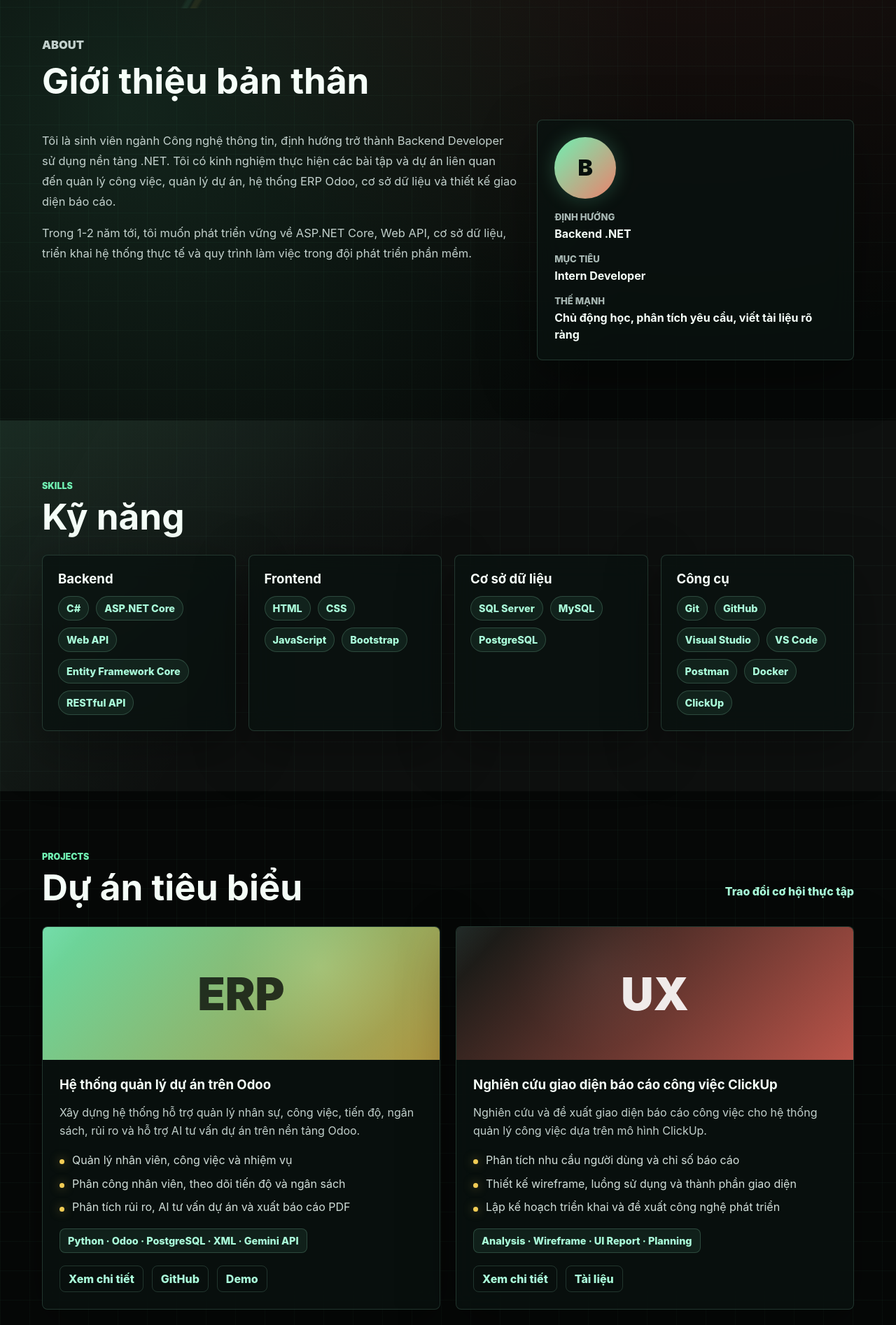
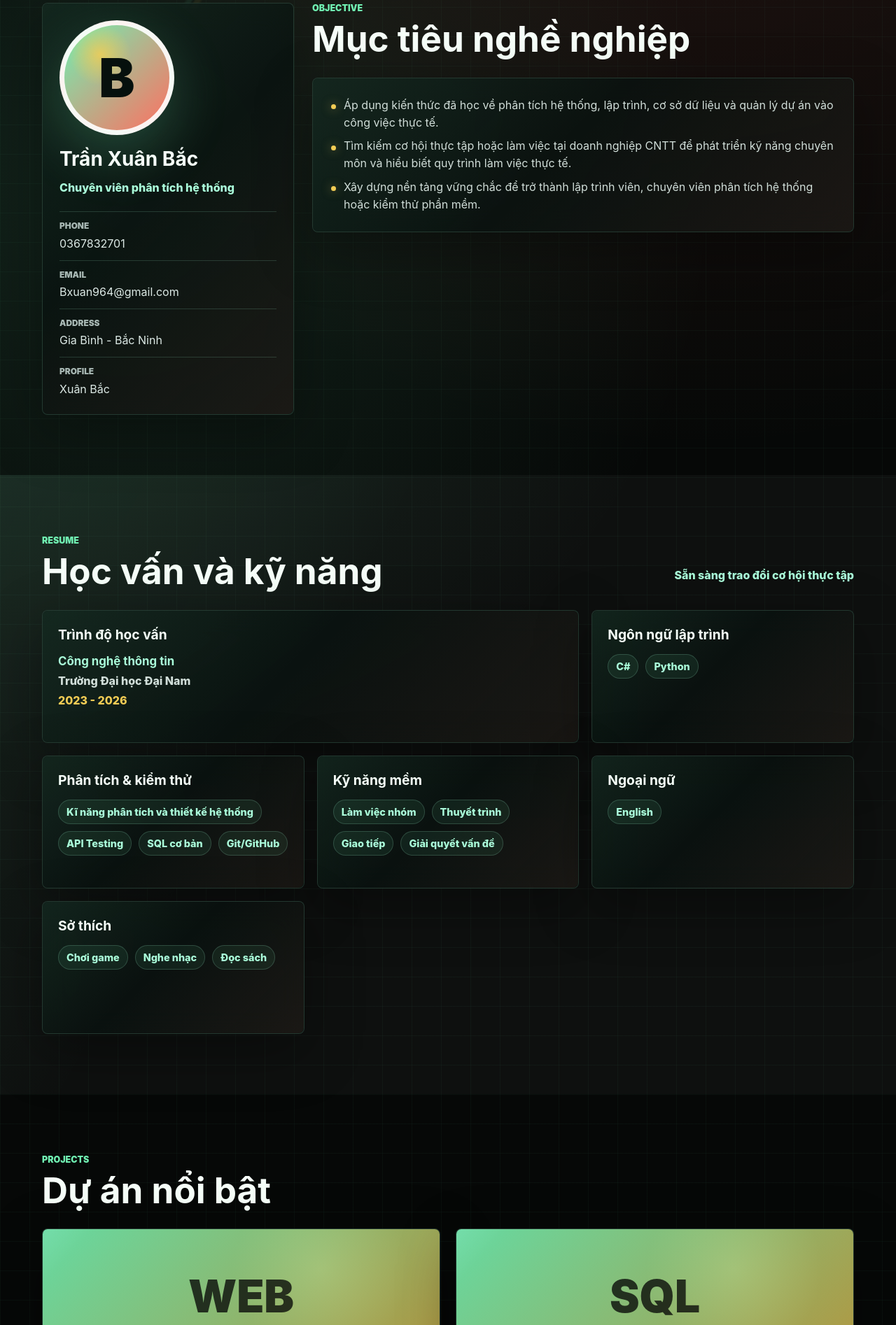
Before and after one commit to xuanbackhoaibu/profile, a website: page index.html in a window 1280 px wide. Shown: the part 788-2682 px from the top of the page at 70% size. Drawn offline with Linux system fonts and the light colour scheme.

Commit message:
Update portfolio with CV information

```diff
--- a/index.html
+++ b/index.html
@@ -3,10 +3,10 @@
   <head>
     <meta charset="utf-8">
     <meta name="viewport" content="width=device-width, initial-scale=1">
-    <title>Trần Xuân Bắc | Backend Developer .NET</title>
+    <title>Trần Xuân Bắc | Chuyên viên phân tích hệ thống</title>
     <meta
       name="description"
-      content="Portfolio cá nhân của Trần Xuân Bắc, Backend Developer .NET / Intern Developer."
+      content="Portfolio và CV cá nhân của Trần Xuân Bắc, định hướng Chuyên viên phân tích hệ thống."
     >
     <link rel="stylesheet" href="styles.css">
   </head>
@@ -23,42 +23,43 @@
         <span></span>
       </button>
       <nav id="siteNav" class="site-nav" aria-label="Điều hướng chính">
-        <a href="#about">About</a>
-        <a href="#skills">Skills</a>
-        <a href="#projects">Projects</a>
-        <a href="#experience">Experience</a>
-        <a href="#contact">Contact</a>
+        <a href="#about">Hồ sơ</a>
+        <a href="#skills">Kỹ năng</a>
+        <a href="#projects">Dự án</a>
+        <a href="#experience">Kinh nghiệm</a>
+        <a href="#contact">Liên hệ</a>
       </nav>
     </header>
 
     <main>
-      <section id="home" class="hero">
-        <img src="assets/backend-workspace.png" alt="Không gian làm việc backend với dashboard API và sơ đồ cơ sở dữ liệu.">
+      <section id="home" class="hero hero--resume">
+        <img src="assets/backend-workspace.png" alt="Không gian làm việc công nghệ với dashboard và sơ đồ hệ thống.">
         <div class="hero__overlay"></div>
         <div class="hero__hud" aria-hidden="true">
           <div class="hud-panel hud-panel--primary">
-            <span>API health</span>
-            <strong>98.6%</strong>
+            <span>System analysis</span>
+            <strong>ERD</strong>
             <i></i>
           </div>
           <div class="hud-panel hud-panel--secondary">
-            <span>Response</span>
-            <strong>152ms</strong>
+            <span>Database</span>
+            <strong>SQL</strong>
             <i></i>
           </div>
           <div class="hud-panel hud-panel--tertiary">
-            <span>Deploy</span>
+            <span>API testing</span>
             <strong>Ready</strong>
             <i></i>
           </div>
         </div>
-        <div class="hero__content">
-          <p class="eyebrow">Backend Developer .NET / Intern Developer</p>
+        <div class="hero__content hero__content--resume">
+          <p class="eyebrow">Portfolio / Curriculum Vitae</p>
           <h1>Trần Xuân Bắc</h1>
+          <p class="hero-role">Chuyên viên phân tích hệ thống</p>
           <p>
-            Xin chào, tôi đang định hướng phát triển Backend với .NET và quan tâm đến xây dựng
-            hệ thống quản lý, API và ứng dụng web. Website này giới thiệu các dự án, kỹ năng và
-            kinh nghiệm học tập của tôi.
+            Tôi mong muốn áp dụng kiến thức về phân tích hệ thống, lập trình, cơ sở dữ liệu
+            và quản lý dự án vào công việc thực tế; đồng thời xây dựng nền tảng chuyên môn
+            vững chắc để phát triển trong lĩnh vực phân tích hệ thống và kiểm thử phần mềm.
           </p>
           <div class="hero__actions">
             <a class="button" href="#projects">Xem dự án</a>
@@ -68,193 +69,189 @@
         </div>
       </section>
 
-      <section id="about" class="section about">
-        <div class="section__heading">
-          <p class="eyebrow">About</p>
-          <h2>Giới thiệu bản thân</h2>
-        </div>
-        <div class="about__layout">
-          <div>
-            <p>
-              Tôi là sinh viên ngành Công nghệ thông tin, định hướng trở thành Backend Developer
-              sử dụng nền tảng .NET. Tôi có kinh nghiệm thực hiện các bài tập và dự án liên quan
-              đến quản lý công việc, quản lý dự án, hệ thống ERP Odoo, cơ sở dữ liệu và thiết kế
-              giao diện báo cáo.
-            </p>
-            <p>
-              Trong 1-2 năm tới, tôi muốn phát triển vững về ASP.NET Core, Web API, cơ sở dữ liệu,
-              triển khai hệ thống thực tế và quy trình làm việc trong đội phát triển phần mềm.
-            </p>
-          </div>
-          <div class="profile-panel">
-            <div class="avatar" aria-hidden="true">B</div>
-            <dl>
-              <div>
-                <dt>Định hướng</dt>
-                <dd>Backend .NET</dd>
-              </div>
-              <div>
-                <dt>Mục tiêu</dt>
-                <dd>Intern Developer</dd>
-              </div>
-              <div>
-                <dt>Thế mạnh</dt>
-                <dd>Chủ động học, phân tích yêu cầu, viết tài liệu rõ ràng</dd>
-              </div>
-            </dl>
+      <section id="about" class="section profile-section">
+        <div class="profile-shell">
+          <aside class="identity-card">
+            <div class="portrait" aria-hidden="true">
+              <span>B</span>
+            </div>
+            <h2>Trần Xuân Bắc</h2>
+            <p>Chuyên viên phân tích hệ thống</p>
+            <ul class="contact-list">
+              <li><span>Phone</span><a href="tel:+843367832701">0367832701</a></li>
+              <li><span>Email</span><a href="mailto:Bxuan964@gmail.com">Bxuan964@gmail.com</a></li>
+              <li><span>Address</span>Gia Bình - Bắc Ninh</li>
+              <li><span>Profile</span>Xuân Bắc</li>
+            </ul>
+          </aside>
+
+          <div class="profile-main">
+            <div class="section__heading">
+              <p class="eyebrow">Objective</p>
+              <h2>Mục tiêu nghề nghiệp</h2>
+            </div>
+            <div class="objective-card">
+              <ul class="feature-list">
+                <li>Áp dụng kiến thức đã học về phân tích hệ thống, lập trình, cơ sở dữ liệu và quản lý dự án vào công việc thực tế.</li>
+                <li>Tìm kiếm cơ hội thực tập hoặc làm việc tại doanh nghiệp CNTT để phát triển kỹ năng chuyên môn và hiểu biết quy trình làm việc thực tế.</li>
+                <li>Xây dựng nền tảng vững chắc để trở thành lập trình viên, chuyên viên phân tích hệ thống hoặc kiểm thử phần mềm.</li>
+              </ul>
+            </div>
           </div>
         </div>
       </section>
 
-      <section id="skills" class="section section--tint">
-        <div class="section__heading">
-          <p class="eyebrow">Skills</p>
-          <h2>Kỹ năng</h2>
+      <section id="skills" class="section resume-section section--tint">
+        <div class="section__heading section__heading--row">
+          <div>
+            <p class="eyebrow">Resume</p>
+            <h2>Học vấn và kỹ năng</h2>
+          </div>
+          <a class="text-link" href="#contact">Sẵn sàng trao đổi cơ hội thực tập</a>
         </div>
-        <div class="skill-grid">
-          <article>
-            <h3>Backend</h3>
+
+        <div class="resume-grid">
+          <article class="resume-card resume-card--education">
+            <h3>Trình độ học vấn</h3>
+            <div class="resume-item">
+              <strong>Công nghệ thông tin</strong>
+              <span>Trường Đại học Đại Nam</span>
+              <time>2023 - 2026</time>
+            </div>
+          </article>
+
+          <article class="resume-card">
+            <h3>Ngôn ngữ lập trình</h3>
             <ul class="tag-list">
               <li>C#</li>
-              <li>ASP.NET Core</li>
-              <li>Web API</li>
-              <li>Entity Framework Core</li>
-              <li>RESTful API</li>
+              <li>Python</li>
             </ul>
           </article>
-          <article>
-            <h3>Frontend</h3>
+
+          <article class="resume-card">
+            <h3>Phân tích & kiểm thử</h3>
             <ul class="tag-list">
-              <li>HTML</li>
-              <li>CSS</li>
-              <li>JavaScript</li>
-              <li>Bootstrap</li>
+              <li>Kĩ năng phân tích và thiết kế hệ thống</li>
+              <li>API Testing</li>
+              <li>SQL cơ bản</li>
+              <li>Git/GitHub</li>
             </ul>
           </article>
-          <article>
-            <h3>Cơ sở dữ liệu</h3>
+
+          <article class="resume-card">
+            <h3>Kỹ năng mềm</h3>
             <ul class="tag-list">
-              <li>SQL Server</li>
-              <li>MySQL</li>
-              <li>PostgreSQL</li>
+              <li>Làm việc nhóm</li>
+              <li>Thuyết trình</li>
+              <li>Giao tiếp</li>
+              <li>Giải quyết vấn đề</li>
             </ul>
           </article>
-          <article>
-            <h3>Công cụ</h3>
+
+          <article class="resume-card">
+            <h3>Ngoại ngữ</h3>
             <ul class="tag-list">
-              <li>Git</li>
-              <li>GitHub</li>
-              <li>Visual Studio</li>
-              <li>VS Code</li>
-              <li>Postman</li>
-              <li>Docker</li>
-              <li>ClickUp</li>
+              <li>English</li>
+            </ul>
+          </article>
+
+          <article class="resume-card">
+            <h3>Sở thích</h3>
+            <ul class="tag-list">
+              <li>Chơi game</li>
+              <li>Nghe nhạc</li>
+              <li>Đọc sách</li>
             </ul>
           </article>
         </div>
       </section>
 
       <section id="projects" class="section">
-        <div class="section__heading section__heading--row">
-          <div>
-            <p class="eyebrow">Projects</p>
-            <h2>Dự án tiêu biểu</h2>
-          </div>
-          <a class="text-link" href="#contact">Trao đổi cơ hội thực tập</a>
+        <div class="section__heading">
+          <p class="eyebrow">Projects</p>
+          <h2>Dự án nổi bật</h2>
         </div>
 
-        <div class="project-grid">
+        <div class="project-grid project-grid--featured">
           <article class="project-card">
-            <div class="project-card__media project-card__media--odoo">
-              <span>ERP</span>
+            <div class="project-card__media project-card__media--sales">
+              <span>WEB</span>
             </div>
             <div class="project-card__body">
-              <h3>Hệ thống quản lý dự án trên Odoo</h3>
-              <p>
-                Xây dựng hệ thống hỗ trợ quản lý nhân sự, công việc, tiến độ, ngân sách, rủi ro
-                và hỗ trợ AI tư vấn dự án trên nền tảng Odoo.
-              </p>
+              <p class="project-type">Mô tả dự án</p>
+              <h3>Dự án website bán hàng trực tuyến</h3>
               <ul class="feature-list">
-                <li>Quản lý nhân viên, công việc và nhiệm vụ</li>
-                <li>Phân công nhân viên, theo dõi tiến độ và ngân sách</li>
-                <li>Phân tích rủi ro, AI tư vấn dự án và xuất báo cáo PDF</li>
+                <li>Phân tích yêu cầu và thiết kế hệ thống website bán hàng trực tuyến.</li>
+                <li>Xây dựng cơ sở dữ liệu và phát triển chức năng quản lý sản phẩm, giỏ hàng, đặt hàng và quản lý người dùng.</li>
+                <li>Thiết kế giao diện thân thiện, hỗ trợ khách hàng tìm kiếm và mua sản phẩm dễ dàng.</li>
+                <li>Sử dụng HTML, CSS, JavaScript, Bootstrap, ASP.NET và SQL Server.</li>
               </ul>
-              <div class="stack">Python · Odoo · PostgreSQL · XML · Gemini API</div>
+              <div class="stack">HTML · CSS · JavaScript · Bootstrap · ASP.NET · SQL Server</div>
               <div class="project-actions">
-                <a href="projects/odoo-project-management.html">Xem chi tiết</a>
-                <a href="#" aria-label="Thêm link GitHub cho dự án Odoo">GitHub</a>
-                <a href="#" aria-label="Thêm link demo cho dự án Odoo">Demo</a>
+                <a href="#">GitHub</a>
               </div>
             </div>
           </article>
 
           <article class="project-card">
-            <div class="project-card__media project-card__media--report">
-              <span>UX</span>
+            <div class="project-card__media project-card__media--students">
+              <span>SQL</span>
             </div>
             <div class="project-card__body">
-              <h3>Nghiên cứu giao diện báo cáo công việc ClickUp</h3>
-              <p>
-                Nghiên cứu và đề xuất giao diện báo cáo công việc cho hệ thống quản lý công việc
-                dựa trên mô hình ClickUp.
-              </p>
+              <p class="project-type">Dự án môn học: Hệ thống quản lý sinh viên</p>
+              <h3>Hệ thống quản lý sinh viên</h3>
+              <p><strong>Trường Đại học Đại Nam | 01/2024 - 04/2024</strong></p>
               <ul class="feature-list">
-                <li>Phân tích nhu cầu người dùng và chỉ số báo cáo</li>
-                <li>Thiết kế wireframe, luồng sử dụng và thành phần giao diện</li>
-                <li>Lập kế hoạch triển khai và đề xuất công nghệ phát triển</li>
+                <li>Phân tích yêu cầu người dùng và thiết kế sơ đồ Use Case, ERD.</li>
+                <li>Sử dụng SQL Server để quản lý dữ liệu sinh viên và lớp học.</li>
+                <li>Xây dựng nền tảng dữ liệu phục vụ quản lý thông tin học tập.</li>
               </ul>
-              <div class="stack">Analysis · Wireframe · UI Report · Planning</div>
-              <div class="project-actions">
-                <a href="projects/clickup-report-ui.html">Xem chi tiết</a>
-                <a href="#" aria-label="Thêm link tài liệu cho dự án ClickUp">Tài liệu</a>
-              </div>
+              <div class="stack">System Analysis · Use Case · ERD · SQL Server</div>
             </div>
           </article>
         </div>
       </section>
 
-      <section id="experience" class="section section--tint">
+      <section id="experience" class="section resume-section section--tint">
         <div class="section__heading">
           <p class="eyebrow">Experience</p>
-          <h2>Kinh nghiệm học tập</h2>
+          <h2>Kinh nghiệm làm việc</h2>
         </div>
-        <div class="timeline">
+        <div class="timeline timeline--resume">
           <article>
-            <time>Hiện tại</time>
-            <h3>Sinh viên Công nghệ thông tin</h3>
+            <time>Dự án thực hành</time>
+            <h3>Phân tích hệ thống website bán hàng trực tuyến</h3>
             <p>
-              Học và thực hành các kiến thức lập trình web, cơ sở dữ liệu, phân tích hệ thống,
-              xây dựng API và triển khai các bài tập/dự án theo nhóm.
+              Thực hiện phân tích yêu cầu, thiết kế dữ liệu, xây dựng chức năng cơ bản và hoàn thiện
+              giao diện phục vụ quy trình bán hàng trực tuyến.
             </p>
           </article>
           <article>
-            <time>Dự án học tập</time>
-            <h3>Backend, ERP và báo cáo quản lý</h3>
+            <time>01/2024 - 04/2024</time>
+            <h3>Dự án môn học: Hệ thống quản lý sinh viên</h3>
             <p>
-              Tham gia phân tích nghiệp vụ, thiết kế chức năng, xây dựng module Odoo, tích hợp AI
-              tư vấn và viết tài liệu dự án.
+              Phân tích yêu cầu người dùng, thiết kế Use Case, ERD và sử dụng SQL Server để quản lý
+              dữ liệu sinh viên, lớp học.
             </p>
           </article>
         </div>
       </section>
 
       <section id="contact" class="section contact">
-        <div class="section__heading">
-          <p class="eyebrow">Contact</p>
-          <h2>Liên hệ</h2>
-        </div>
-        <div class="contact__layout">
+        <div class="contact-cta">
           <div>
+            <p class="eyebrow">Contact</p>
+            <h2>Liên hệ với tôi</h2>
             <p>
-              Tôi sẵn sàng trao đổi về vị trí Backend Developer .NET Intern, dự án học tập hoặc
-              cơ hội thực tập phù hợp.
+              Tôi đang tìm kiếm cơ hội thực tập hoặc làm việc trong môi trường CNTT để phát triển
+              kỹ năng phân tích hệ thống, lập trình và kiểm thử phần mềm.
             </p>
           </div>
           <div class="contact-card">
-            <a href="mailto:tranxuanbac@example.com">tranxuanbac@example.com</a>
-            <a href="tel:+84900000000">0900 000 000</a>
-            <a href="#">github.com/tranxuanbac</a>
-            <a href="#">linkedin.com/in/tranxuanbac</a>
+            <a href="tel:+843367832701">0367832701</a>
+            <a href="mailto:Bxuan964@gmail.com">Bxuan964@gmail.com</a>
+            <a href="https://github.com/xuanbackhoaibu/profile">github.com/xuanbackhoaibu/profile</a>
+            <a href="https://xuanbackhoaibu.github.io/profile/">xuanbackhoaibu.github.io/profile</a>
           </div>
         </div>
       </section>
--- a/script.js
+++ b/script.js
@@ -7,7 +7,7 @@ const sections = [...document.querySelectorAll("main section[id]")];
 const navLinks = [...document.querySelectorAll(".site-nav a[href^='#']")];
 const revealTargets = [
   ...document.querySelectorAll(
-    ".section__heading, .about__layout > *, .skill-grid article, .project-card, .timeline article, .contact__layout > *, .detail-grid article",
+    ".section__heading, .about__layout > *, .profile-shell > *, .objective-card, .resume-card, .skill-grid article, .project-card, .timeline article, .contact__layout > *, .contact-cta > *, .detail-grid article",
   ),
 ];
 
--- a/styles.css
+++ b/styles.css
@@ -375,6 +375,27 @@ p {
   line-height: 1.72;
 }
 
+.hero--resume {
+  min-height: 90vh;
+}
+
+.hero__content--resume {
+  width: min(760px, 100%);
+}
+
+.hero-role {
+  display: inline-flex;
+  align-items: center;
+  width: fit-content;
+  min-height: 42px;
+  border: 1px solid rgba(170, 255, 218, 0.22);
+  border-radius: 999px;
+  background: rgba(112, 240, 178, 0.08);
+  color: var(--accent-dark) !important;
+  font-weight: 900;
+  padding: 0 16px;
+}
+
 .hero__actions,
 .project-actions {
   display: flex;
@@ -476,6 +497,215 @@ p {
   align-items: start;
 }
 
+.profile-section {
+  padding-top: 72px;
+}
+
+.profile-shell {
+  display: grid;
+  grid-template-columns: minmax(280px, 360px) minmax(0, 1fr);
+  gap: 26px;
+  align-items: stretch;
+}
+
+.identity-card,
+.objective-card,
+.resume-card,
+.contact-cta {
+  border: 1px solid var(--line);
+  border-radius: 8px;
+  background: var(--panel);
+  box-shadow: var(--shadow);
+  backdrop-filter: blur(18px);
+}
+
+.identity-card {
+  position: relative;
+  overflow: hidden;
+  display: grid;
+  align-content: start;
+  gap: 16px;
+  padding: 24px;
+}
+
+.identity-card::before,
+.objective-card::before,
+.resume-card::before,
+.contact-cta::before {
+  content: "";
+  position: absolute;
+  inset: 0;
+  border-radius: inherit;
+  background: linear-gradient(135deg, rgba(112, 240, 178, 0.12), transparent 46%, rgba(255, 111, 97, 0.1));
+  opacity: 0.7;
+  pointer-events: none;
+}
+
+.portrait {
+  position: relative;
+  width: 164px;
+  aspect-ratio: 1;
+  display: grid;
+  place-items: center;
+  overflow: hidden;
+  border: 7px solid rgba(255, 255, 255, 0.9);
+  border-radius: 50%;
+  background:
+    radial-gradient(circle at 34% 28%, rgba(242, 204, 85, 0.85), transparent 30%),
+    linear-gradient(135deg, var(--accent), var(--coral));
+  box-shadow: 0 28px 80px rgba(112, 240, 178, 0.22);
+}
+
+.portrait span {
+  color: #06100d;
+  font-size: 4.8rem;
+  font-weight: 950;
+}
+
+.identity-card h2,
+.identity-card p,
+.contact-list,
+.objective-card > *,
+.resume-card > *,
+.contact-cta > * {
+  position: relative;
+}
+
+.identity-card h2 {
+  margin: 4px 0 0;
+  font-size: 1.75rem;
+  line-height: 1.05;
+}
+
+.identity-card p {
+  margin: 0;
+  color: var(--accent-dark);
+  font-weight: 850;
+}
+
+.contact-list {
+  display: grid;
+  gap: 12px;
+  margin: 8px 0 0;
+  padding: 0;
+  list-style: none;
+}
+
+.contact-list li {
+  display: grid;
+  gap: 4px;
+  border-top: 1px solid var(--line);
+  color: #dce9e5;
+  line-height: 1.45;
+  padding-top: 12px;
+}
+
+.contact-list span {
+  color: var(--muted);
+  font-size: 0.74rem;
+  font-weight: 900;
+  text-transform: uppercase;
+}
+
+.contact-list a {
+  color: inherit;
+}
+
+.profile-main {
+  display: grid;
+  align-content: start;
+}
+
+.objective-card {
+  position: relative;
+  padding: 26px;
+}
+
+.resume-section {
+  position: relative;
+}
+
+.resume-grid {
+  display: grid;
+  grid-template-columns: repeat(3, minmax(0, 1fr));
+  gap: 18px;
+}
+
+.resume-card {
+  position: relative;
+  overflow: hidden;
+  min-height: 190px;
+  padding: 22px;
+}
+
+.resume-card--education {
+  grid-column: span 2;
+}
+
+.resume-card h3 {
+  margin: 0 0 16px;
+  color: var(--ink);
+  font-size: 1.2rem;
+}
+
+.resume-item {
+  display: grid;
+  gap: 8px;
+  color: #d1ded9;
+}
+
+.resume-item strong {
+  color: var(--accent-dark);
+  font-size: 1.05rem;
+}
+
+.resume-item span {
+  font-weight: 850;
+}
+
+.resume-item time {
+  color: var(--gold);
+  font-weight: 850;
+}
+
+.project-grid--featured {
+  align-items: stretch;
+}
+
+.project-type {
+  margin: 0 0 8px;
+  color: var(--gold) !important;
+  font-size: 0.78rem;
+  font-weight: 900;
+  text-transform: uppercase;
+}
+
+.project-card__media--sales {
+  background:
+    linear-gradient(135deg, rgba(112, 240, 178, 0.92), rgba(242, 204, 85, 0.82)),
+    radial-gradient(circle at 70% 28%, rgba(255, 255, 255, 0.32), transparent 30%);
+}
+
+.project-card__media--students {
+  background:
+    linear-gradient(135deg, rgba(12, 22, 19, 0.94), rgba(112, 240, 178, 0.72)),
+    radial-gradient(circle at 36% 28%, rgba(255, 255, 255, 0.2), transparent 32%);
+}
+
+.project-card__media--students span {
+  color: rgba(255, 255, 255, 0.9);
+}
+
+.contact-cta {
+  position: relative;
+  overflow: hidden;
+  display: grid;
+  grid-template-columns: minmax(0, 1fr) minmax(280px, 420px);
+  gap: 28px;
+  align-items: center;
+  padding: 30px;
+}
+
 .about p,
 .contact p,
 .detail p {
@@ -489,7 +719,11 @@ p {
 .skill-grid article,
 .project-card,
 .timeline article,
-.detail-grid article {
+.detail-grid article,
+.identity-card,
+.objective-card,
+.resume-card,
+.contact-cta {
   border: 1px solid var(--line);
   border-radius: 8px;
   background: var(--panel);
@@ -506,7 +740,11 @@ p {
 .skill-grid article:hover,
 .project-card:hover,
 .timeline article:hover,
-.detail-grid article:hover {
+.detail-grid article:hover,
+.identity-card:hover,
+.objective-card:hover,
+.resume-card:hover,
+.contact-cta:hover {
   border-color: rgba(170, 255, 218, 0.28);
   box-shadow: var(--shadow-lift);
   transform: translateY(-6px);
@@ -868,8 +1106,14 @@ dd {
   .project-grid,
   .detail-grid,
   .about__layout,
-  .contact__layout {
+  .contact__layout,
+  .profile-shell,
+  .contact-cta {
     grid-template-columns: 1fr;
+  }
+
+  .resume-grid {
+    grid-template-columns: repeat(2, minmax(0, 1fr));
   }
 
   .section__heading--row {
@@ -937,6 +1181,18 @@ dd {
     display: none;
   }
 
+  .resume-grid {
+    grid-template-columns: 1fr;
+  }
+
+  .resume-card--education {
+    grid-column: auto;
+  }
+
+  .portrait {
+    width: 136px;
+  }
+
   .section {
     width: min(100% - 28px, 1160px);
     padding: 64px 0;
```
